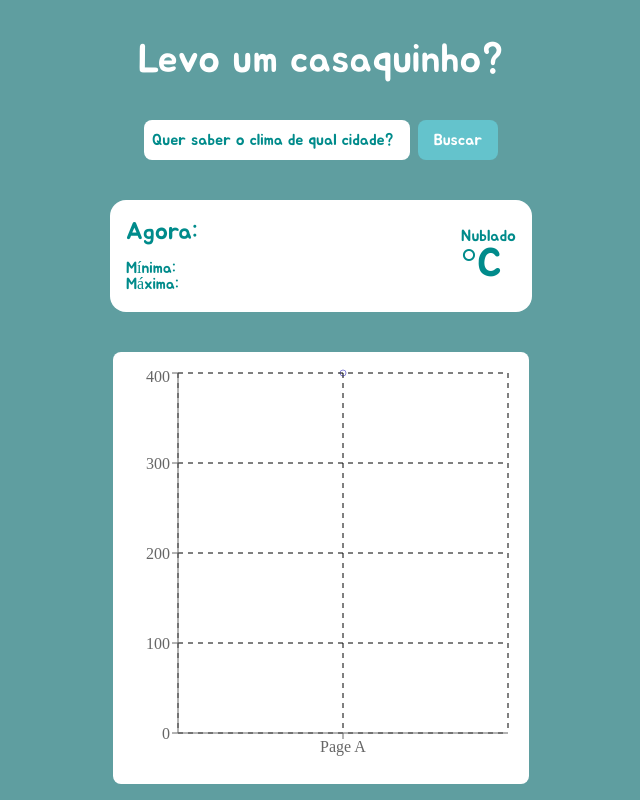
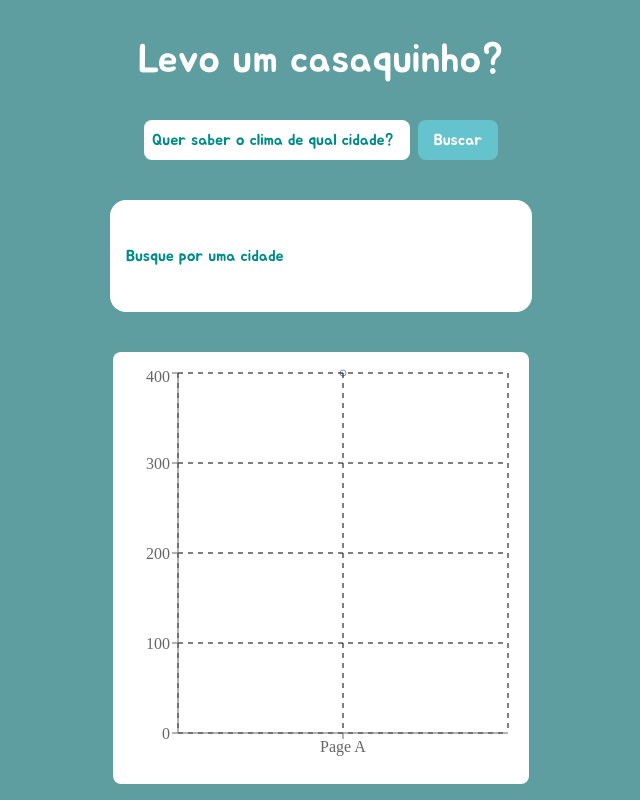
Before and after one commit to montenegroleticia/Weather, a React (Vite) app: page / in a window 1280 px wide. Shown: the whole page, without its empty margins (319-959 px from the left). Built offline with nearby package versions, Linux system fonts and the light colour scheme; no server answers.

Commit message:
ChangeBar dinamic

```diff
--- a/src/components/ChangeBar/index.jsx
+++ b/src/components/ChangeBar/index.jsx
@@ -1,18 +1,47 @@
 import { ContainerChangeBar, ContainerLeft, ContainerRight } from "./style";
 
-function ChangeBar() {
+function ChangeBar({ weather }) {
+  if (!weather || weather.length === 0) {
+    return (
+      <ContainerChangeBar>
+        <p>Busque por uma cidade</p>
+      </ContainerChangeBar>
+    );
+  }
+
+  function kelvinToCelsius(kelvin) {
+    return (kelvin - 273.15).toFixed(0);
+  }
+
+  const celsiusTemp = kelvinToCelsius(weather.main.temp);
+  const celsiusTempMin = kelvinToCelsius(weather.main.temp_min);
+  const celsiusTempMax = kelvinToCelsius(weather.main.temp_max);
+
+  const translationMap = {
+    Clear: "Céu aberto",
+    Clouds: "Nublado",
+    Rain: "Chuvoso",
+    Snow: "Nevando",
+    Drizzle: "Chuviscando",
+    Mist: "Neblina",
+    Thunderstorm: "tempestade",
+  };
+
+  const translatedWeather =
+    translationMap[weather.weather[0].main] || weather.weather[0].main;
+
   return (
     <ContainerChangeBar>
       <ContainerLeft>
-        <h3>Agora:</h3>
+        <h3>Agora: {weather.name}</h3>
         <div>
-          <p>Mínima: </p>
-          <p>Máxima: </p>
+          <p>Mínima: {celsiusTempMin}°</p>
+          <p>Máxima: {celsiusTempMax}°</p>
         </div>
       </ContainerLeft>
       <ContainerRight>
-        <p>Nublado</p>
-        <h1>°C</h1>
+        <p>{translatedWeather}</p>
+        <h1>{celsiusTemp}°C</h1>
       </ContainerRight>
     </ContainerChangeBar>
   );
--- a/src/pages/HomePage/index.jsx
+++ b/src/pages/HomePage/index.jsx
@@ -22,7 +22,6 @@ function HomePage() {
   }
 
   function getweather(lat, lon) {
-    console.log(lat);
     getWeather(lat, lon)
       .then((res) => setWeather(res.data))
       .catch((err) => alert(JSON.stringify(err.response.data)));
```
